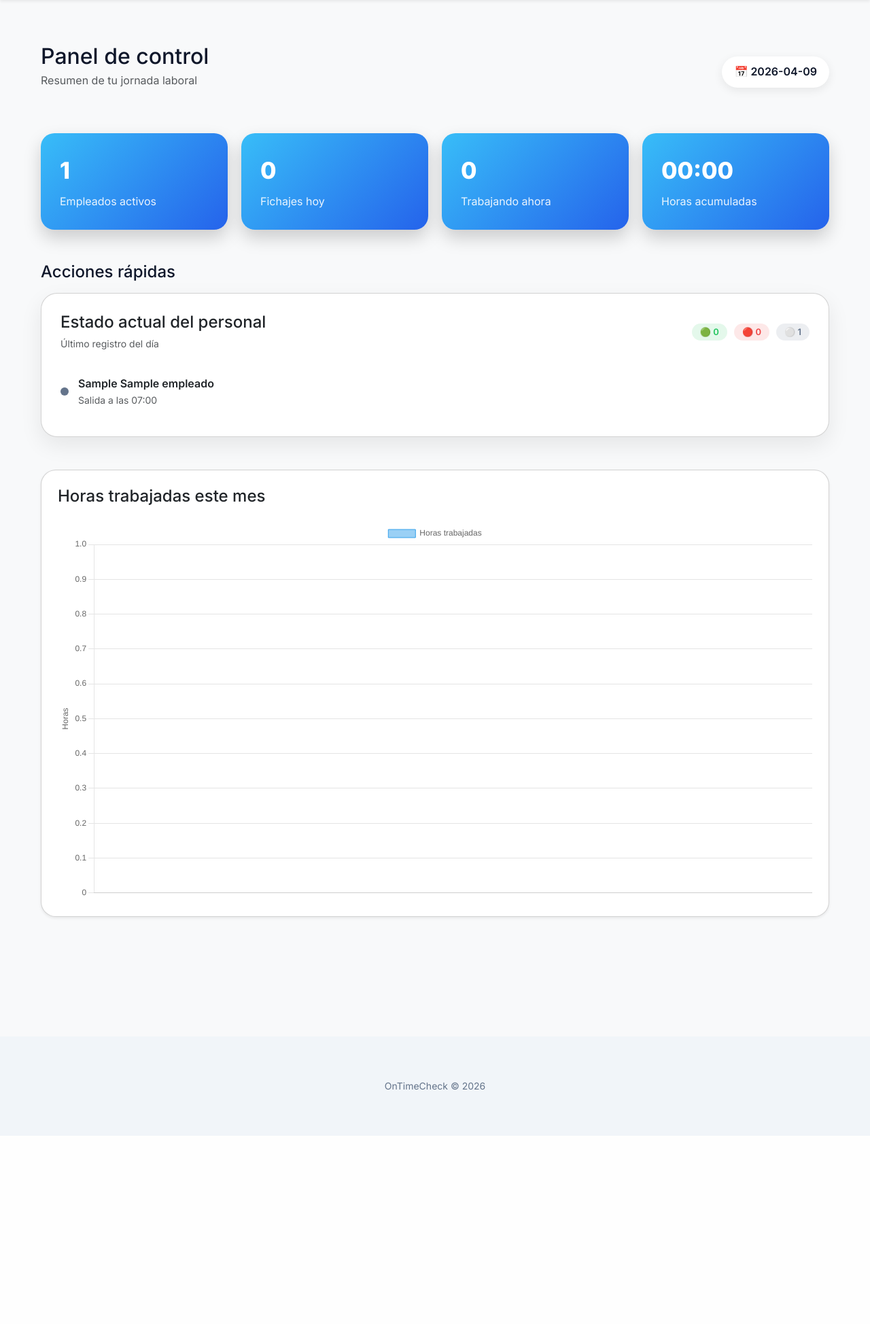
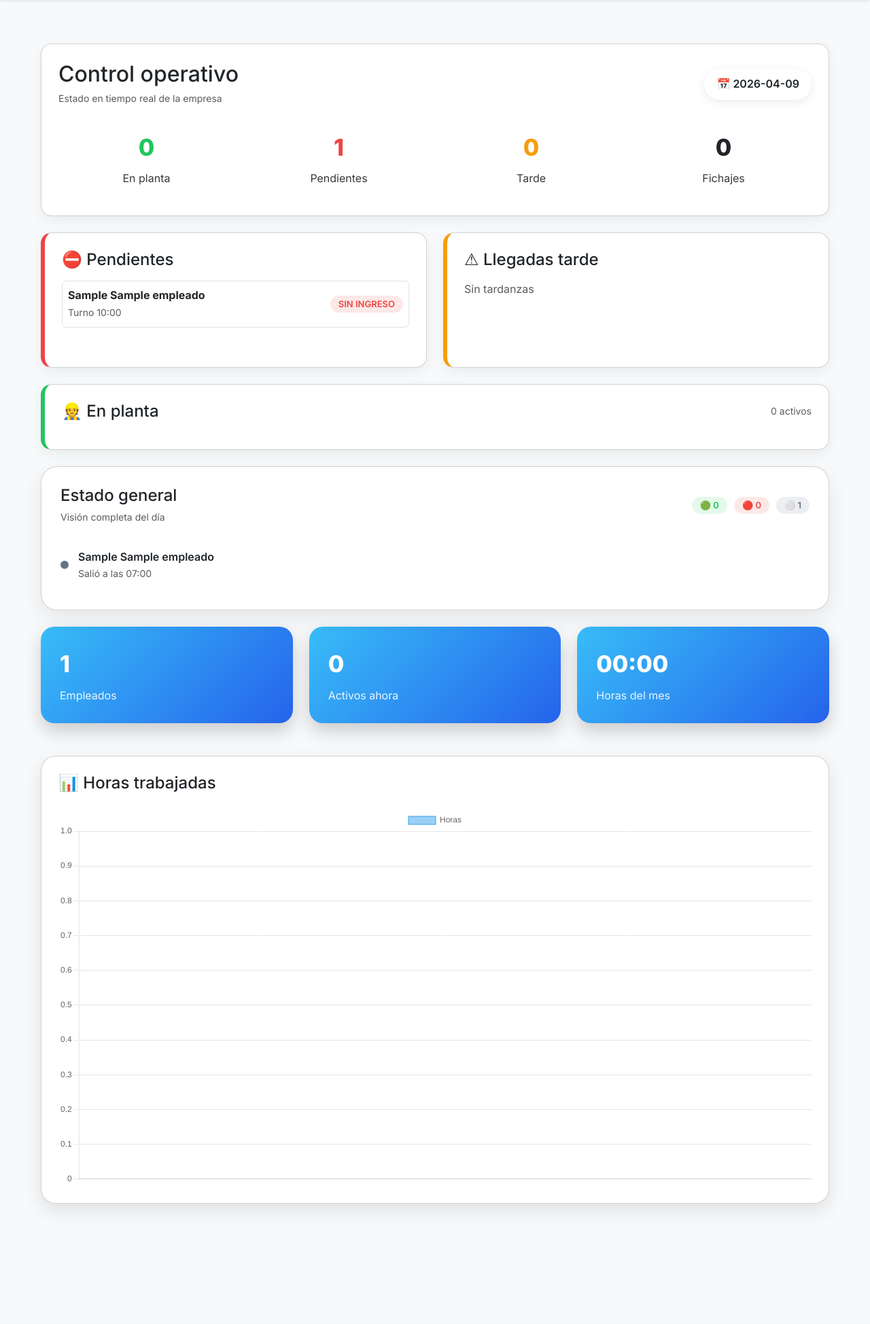
Before and after one commit to aleakd/On_TimeCheck, a Flask app: page / in a window 1280 px wide. Shown: the part 100-2048 px from the top of the page at 68% size. Before the commit the page ends 1771 px from the top, so only its background shows below. Run offline with Flask 3, Linux system fonts and the light colour scheme; a user stored in the database is signed in; tables that the repository leaves empty hold one stand-in row (values such as "Sample post"); some libraries are stand-ins or nearby versions; some web fonts are replaced.

Commit message:
mejora en dashbord con alertas varias

```diff
--- a/app/routes/main.py
+++ b/app/routes/main.py
@@ -6,6 +6,7 @@ from sqlalchemy import func
 from zoneinfo import ZoneInfo
 from app.multitenant import empleados_empresa, asistencias_empresa
 from collections import defaultdict
+from app.services.horarios_service import obtener_turno_dia
 
 main_bp = Blueprint('main', __name__)
 
@@ -75,6 +76,64 @@ def dashboard():
     minutos = int((total_segundos % 3600) // 60)
 
     horas_mes = f"{horas:02d}:{minutos:02d}"
+
+    # ==========================================
+    # ⛔ EMPLEADOS PENDIENTES DE INGRESO
+    # ==========================================
+
+    pendientes = []
+
+    ahora_ar = datetime.now(tz_ar)
+
+    for emp in empleados:
+
+        turno = obtener_turno_dia(emp, ahora_ar)
+
+        # no trabaja hoy → ignorar
+        if not turno or turno["tipo"] != "TRABAJA":
+            continue
+
+        # sin horario → ignorar
+        if not turno["inicio"]:
+            continue
+
+        # hora de inicio del turno
+        turno_dt = datetime.combine(
+            ahora_ar.date(),
+            turno["inicio"],
+            tzinfo=tz_ar
+        )
+
+        tolerancia = emp.tolerancia_minutos or 0
+        limite = turno_dt + timedelta(minutes=tolerancia)
+
+        # todavía no debería haber llegado → ignorar
+        if ahora_ar <= limite:
+            continue
+
+        # buscar si ya fichó hoy
+        inicio_dia = ahora_ar.replace(hour=0, minute=0, second=0, microsecond=0)
+        fin_dia = inicio_dia + timedelta(days=1)
+
+        ingreso = (
+            asistencias_empresa()
+            .filter(
+                Asistencia.empleado_id == emp.id,
+                Asistencia.tipo == "INGRESO",
+                Asistencia.fecha_hora >= inicio_dia,
+                Asistencia.fecha_hora < fin_dia
+            )
+            .first()
+        )
+
+        # si ya ingresó → no es pendiente
+        if ingreso:
+            continue
+
+        pendientes.append({
+            "nombre": f"{emp.apellido} {emp.nombre}",
+            "hora": turno["inicio"].strftime("%H:%M")
+        })
 
     # ==========================================
     # 📈 HORAS POR DÍA (GRÁFICO)
@@ -226,5 +285,6 @@ def dashboard():
         fecha_hoy=hoy,
         empleados_estado=empleados_estado,
         empleados_trabajando=empleados_trabajando,
-        alertas_tarde=alertas_tarde
+        alertas_tarde=alertas_tarde,
+        pendientes=pendientes
     )
--- a/app/templates/dashboard.html
+++ b/app/templates/dashboard.html
@@ -2,214 +2,157 @@
 {% block content %}
 
 <!-- ===============================
-     CABECERA INTELIGENTE
+     HERO + KPIs (PRIMER IMPACTO)
 ================================ -->
-<div class="dashboard-hero mb-5">
+<div class="card mb-4">
 
+    <div class="d-flex justify-content-between align-items-center flex-wrap mb-3">
         <div>
-        <h2 class="mb-1">Panel de control</h2>
-
-        {% if current_user.rol == 'admin' %}
-            <p class="text-muted">Resumen general de la empresa hoy</p>
-        {% elif current_user.rol == 'supervisor' %}
-            <p class="text-muted">Actividad del equipo en tiempo real</p>
-        {% else %}
-            <p class="text-muted">Resumen de tu jornada laboral</p>
-        {% endif %}
+            <h2 class="mb-1">Control operativo</h2>
+            <small class="text-muted">
+                Estado en tiempo real de la empresa
+            </small>
         </div>
 
         <div class="today-pill">
             📅 {{ fecha_hoy }}
         </div>
-
-</div>
-<!-- ===============================
-     QUIENES ESTÁN TRABAJANDO
-================================ -->
-{% if current_user.rol in ['admin','supervisor'] and empleados_trabajando %}
-
-<div class="card shadow-sm p-4 mb-5" style="background-color:#CCFFD4">
-
-<h4 class="mb-3">👷 Trabajando ahora</h4>
-
-<div class="row">
-
-{% for emp in empleados_trabajando %}
-
-<div class="col-md-3 mb-2">
-
-<div class="p-3 border rounded bg-light">
-
-<strong>{{ emp.nombre }}</strong>
-
-<br>
-
-<small class="text-muted">
-Desde {{ emp.hora }}
-</small>
-
     </div>
 
+    <div class="row text-center">
+
+        <div class="col-md-3">
+            <div class="p-3">
+                <div class="stat-number" style="color:var(--success)">
+                    {{ empleados_trabajando|length }}
+                </div>
+                <div class="stat-label">En planta</div>
+            </div>
         </div>
 
-{% endfor %}
-
+        <div class="col-md-3">
+            <div class="p-3">
+                <div class="stat-number" style="color:var(--danger)">
+                    {{ pendientes|length }}
+                </div>
+                <div class="stat-label">Pendientes</div>
+            </div>
         </div>
 
+        <div class="col-md-3">
+            <div class="p-3">
+                <div class="stat-number" style="color:var(--warning)">
+                    {{ alertas_tarde|length }}
+                </div>
+                <div class="stat-label">Tarde</div>
+            </div>
         </div>
 
-{% endif %}
-
-<!-- ===============================
-     MÉTRICAS PRINCIPALES
-================================ -->
-<div class="stats-grid mb-5">
-
-    {% if current_user.rol != 'empleado' %}
-    <div class="stat-card">
-        <div class="stat-number">{{ total_empleados }}</div>
-        <div class="stat-label">Empleados activos</div>
+        <div class="col-md-3">
+            <div class="p-3">
+                <div class="stat-number">
+                    {{ asistencias_hoy }}
                 </div>
-    {% endif %}
-
-    <div class="stat-card">
-        <div class="stat-number">{{ asistencias_hoy }}</div>
-        <div class="stat-label">Fichajes hoy</div>
+                <div class="stat-label">Fichajes</div>
+            </div>
         </div>
 
-    {% if current_user.rol != 'empleado' %}
-    <div class="stat-card">
-        <div class="stat-number">{{ trabajando }}</div>
-        <div class="stat-label">Trabajando ahora</div>
-    </div>
-    {% endif %}
-
-    <div class="stat-card">
-        <div class="stat-number">{{ horas_mes }}</div>
-        <div class="stat-label">Horas acumuladas</div>
     </div>
 
 </div>
 
 
 <!-- ===============================
-     ACCESOS RÁPIDOS SEGÚN ROL
+     ZONA CRÍTICA (2 COLUMNAS)
 ================================ -->
-<h4 class="mb-3">Acciones rápidas</h4>
-<div class="row quick-actions">
-    {% if current_user.rol in ['empleado'] %}
-    <div class="col-md-3 mb-3">
-        <a href="/fichaje" class="btn btn-primary w-100 p-4">
-            🕒 Registrar asistencia
-        </a>
+<div class="row mb-4">
+
+    <!-- ⛔ PENDIENTES -->
+    <div class="col-md-6">
+        <div class="card h-100" style="border-left:6px solid var(--danger);">
+
+            <h4 class="mb-3">⛔ Pendientes</h4>
+
+            {% if pendientes %}
+                {% for emp in pendientes %}
+                <div class="d-flex justify-content-between align-items-center mb-2 p-2 border rounded">
+
+                    <div>
+                        <strong>{{ emp.nombre }}</strong><br>
+                        <small class="text-muted">
+                            Turno {{ emp.hora }}
+                        </small>
                     </div>
+
+                    <span class="badge badge-missing">SIN INGRESO</span>
+
+                </div>
+                {% endfor %}
+            {% else %}
+                <p class="text-muted">Sin pendientes</p>
             {% endif %}
 
-    {% if current_user.rol in ['admin', 'supervisor'] %}
-    <div class="col-md-3 mb-3">
-        <a href="/asistencias" class="btn btn-primary w-100 p-4">
-            🕒 Registrar asistencia
-        </a>
         </div>
+    </div>
+
+
+    <!-- ⚠ TARDANZA -->
+    <div class="col-md-6">
+        <div class="card h-100" style="border-left:6px solid var(--warning);">
+
+            <h4 class="mb-3">⚠ Llegadas tarde</h4>
+
+            {% if alertas_tarde %}
+                {% for alerta in alertas_tarde %}
+                <div class="mb-2 p-2 border rounded">
+
+                    <div>{{ alerta.descripcion }}</div>
+
+                    <small class="text-muted">
+                        {{ (alerta.created_at | hora_ar).strftime('%H:%M') }}
+                    </small>
+
+                </div>
+                {% endfor %}
+            {% else %}
+                <p class="text-muted">Sin tardanzas</p>
             {% endif %}
 
-    {% if current_user.rol in ['admin','supervisor'] %}
-    <div class="col-md-3 mb-3">
-        <a href="/reportes/diario" class="btn btn-success w-100 p-4">
-            📅 Reporte diario
-        </a>
         </div>
-
-    <div class="col-md-3 mb-3">
-        <a href="/reportes/mensual" class="btn btn-success w-100 p-4">
-            📊 Reporte mensual
-        </a>
     </div>
-    {% endif %}
-
-    {% if current_user.rol == 'admin' %}
-    <div class="col-md-3 mb-3">
-        <a href="/empleados" class="btn btn-dark w-100 p-4">
-            👥 Empleados
-        </a>
-    </div>
-
-    <div class="col-md-3 mb-3">
-        <a href="/usuarios" class="btn btn-dark w-100 p-4">
-            🔐 Usuarios
-        </a>
-    </div>
-
-    <div class="col-md-3 mb-3">
-        <a href="/empresa/configuracion" class="btn btn-secondary w-100 p-4">
-            🏢 Empresa
-        </a>
-    </div>
-
-    <div class="col-md-3 mb-3">
-        <a href="/auditoria" class="btn btn-danger w-100 p-4">
-            📜 Auditoría
-        </a>
-    </div>
-    {% endif %}
 
 </div>
 
 
 <!-- ===============================
-     ESTADO ACTUAL DEL PERSONAL
+     👷 QUIÉN ESTÁ TRABAJANDO (GRID VISUAL)
 ================================ -->
-<div class="card staff-status-card mb-5">
+<div class="card mb-4" style="border-left:6px solid var(--success);">
 
-    <!-- Header -->
-    <div class="staff-header">
-        <div>
-            <h4 class="mb-1">Estado actual del personal</h4>
-            <small class="text-muted">Último registro del día</small>
+    <div class="d-flex justify-content-between align-items-center mb-3">
+        <h4 class="mb-0">👷 En planta</h4>
+        <small class="text-muted">{{ empleados_trabajando|length }} activos</small>
     </div>
 
-        <div class="staff-summary">
-            <span class="badge badge-in">
-                🟢 {{ empleados_estado|selectattr("estado","equalto","ingreso")|list|length }}
-            </span>
+    <div class="row">
 
-            <span class="badge badge-missing">
-                🔴 {{ empleados_estado|selectattr("estado","equalto","sin_registro")|list|length }}
-            </span>
+        {% for emp in empleados_trabajando %}
+        <div class="col-md-3 mb-3">
 
-            <span class="badge badge-out">
-                ⚪ {{ empleados_estado|selectattr("estado","equalto","salida")|list|length }}
-            </span>
-        </div>
+            <div class="p-3 border rounded text-center" style="background:#f8fafc">
+
+                <div style="font-size:14px; color:var(--text-muted)">
+                    {{ emp.hora }}
                 </div>
 
-    <!-- Lista -->
-    <div class="staff-list-scroll">
-
-        {% for emp in empleados_estado %}
-        <div class="staff-row">
-
-            <div class="staff-left">
-                <div class="status-dot
-                    {% if emp.estado == 'ingreso' %}dot-in
-                    {% elif emp.estado == 'salida' %}dot-out
-                    {% else %}dot-missing{% endif %}">
+                <div style="font-weight:600;">
+                    {{ emp.nombre }}
                 </div>
 
-                <div>
-                    <div class="staff-name">
-                        {{ emp.nombre }}
+                <div class="mt-1">
+                    <span class="badge badge-in">ACTIVO</span>
                 </div>
-                    <div class="staff-time text-muted">
-                        {% if emp.estado == 'ingreso' %}
-                            En planta desde {{ emp.hora }}
-                        {% elif emp.estado == 'salida' %}
-                            Salida a las {{ emp.hora }}
-                        {% else %}
-                            Sin registro hoy
-                        {% endif %}
-                    </div>
-                </div>
+
             </div>
 
         </div>
@@ -219,60 +162,114 @@ Desde {{ emp.hora }}
 
 </div>
 
+
 <!-- ===============================
-     LLEGADAS TARDES
+     📊 ESTADO GENERAL (LISTA PREMIUM)
 ================================ -->
-{% if current_user.rol in ['admin','supervisor'] and alertas_tarde %}
-<div class="card shadow-sm p-4 mb-5" style="background-color:#FFCCCC;">
+<div class="card staff-status-card mb-4">
 
-<h4 class="mb-3" style="color:red;">⚠ Llegadas tarde hoy</h4>
+    <div class="staff-header">
 
-<table class="table table-sm table-striped">
+        <div>
+            <h4 class="mb-1">Estado general</h4>
+            <small class="text-muted">Visión completa del día</small>
+        </div>
 
-<thead>
-<tr>
-<th>Detalle</th>
-<th>Hora</th>
-</tr>
-</thead>
+        <div class="staff-summary">
+            <span class="badge badge-in">
+                🟢 {{ empleados_estado|selectattr("estado","equalto","ingreso")|list|length }}
+            </span>
+            <span class="badge badge-missing">
+                🔴 {{ empleados_estado|selectattr("estado","equalto","sin_registro")|list|length }}
+            </span>
+            <span class="badge badge-out">
+                ⚪ {{ empleados_estado|selectattr("estado","equalto","salida")|list|length }}
+            </span>
+        </div>
 
-<tbody>
+    </div>
 
-{% for alerta in alertas_tarde %}
+    <div class="staff-list-scroll">
 
-<tr>
+        {% for emp in empleados_estado %}
+        <div class="staff-row">
 
-<td>{{ alerta.descripcion }}</td>
+            <div class="staff-left">
 
-<td>
-{{ (alerta.created_at | hora_ar).strftime('%H:%M') }}
-</td>
+                <div class="status-dot
+                    {% if emp.estado == 'ingreso' %}dot-in
+                    {% elif emp.estado == 'salida' %}dot-out
+                    {% else %}dot-missing{% endif %}">
+                </div>
 
-</tr>
+                <div>
+                    <div class="staff-name">{{ emp.nombre }}</div>
 
+                    <div class="staff-time text-muted">
+
+                        {% if emp.estado == 'ingreso' %}
+                            En planta desde {{ emp.hora }}
+
+                        {% elif emp.estado == 'salida' %}
+                            Salió a las {{ emp.hora }}
+
+                        {% else %}
+                            No registró hoy
+
+                        {% endif %}
+
+                    </div>
+
+                </div>
+
+            </div>
+
+        </div>
         {% endfor %}
 
-</tbody>
+    </div>
 
-</table>
-
-</div>
-{% endif %}
-
-<!-- ===============================
-     GRÁFICO TENDENCIA
-================================ -->
-<div class="card shadow-sm p-4 mb-5 chart-card">
-    <h4 class="mb-4">Horas trabajadas este mes</h4>
-    <canvas id="horasChart"></canvas>
 </div>
 
 
+<!-- ===============================
+     📈 MÉTRICAS + GRÁFICO
+================================ -->
+<div class="row mb-5">
+
+    <div class="col-md-4">
+        <div class="stat-card">
+            <div class="stat-number">{{ total_empleados }}</div>
+            <div class="stat-label">Empleados</div>
+        </div>
+    </div>
+
+    <div class="col-md-4">
+        <div class="stat-card">
+            <div class="stat-number">{{ trabajando }}</div>
+            <div class="stat-label">Activos ahora</div>
+        </div>
+    </div>
+
+    <div class="col-md-4">
+        <div class="stat-card">
+            <div class="stat-number">{{ horas_mes }}</div>
+            <div class="stat-label">Horas del mes</div>
+        </div>
+    </div>
+
+</div>
 
 
-<!-- ===============================
-     SCRIPT GRÁFICO
-================================ -->
+<div class="card chart-card mb-5">
+
+    <h4 class="mb-4">📊 Horas trabajadas</h4>
+
+    <canvas id="horasChart"></canvas>
+
+</div>
+
+
 <script>
 const ctx = document.getElementById('horasChart');
 
@@ -281,22 +278,10 @@ new Chart(ctx, {
     data: {
         labels: {{ chart_labels|tojson }},
         datasets: [{
-            label: 'Horas trabajadas',
+            label: 'Horas',
             data: {{ chart_data|tojson }},
             borderWidth: 1
         }]
-    },
-    options: {
-        responsive: true,
-        scales: {
-            y: {
-                beginAtZero: true,
-                title: {
-                    display: true,
-                    text: 'Horas'
-                }
-            }
-        }
     }
 });
 </script>
```
Lines whose indentation alone changed are shown as unchanged.
